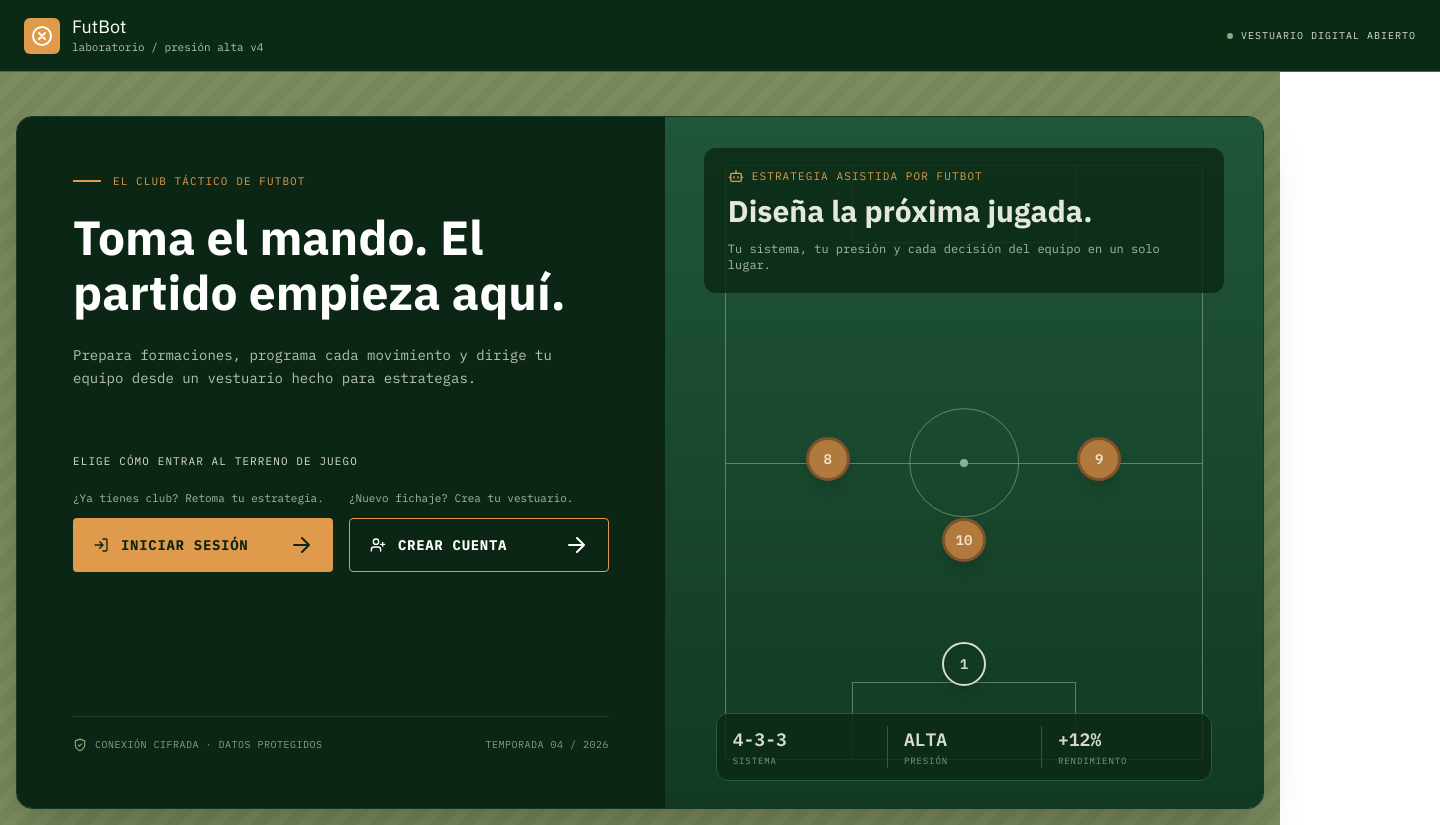
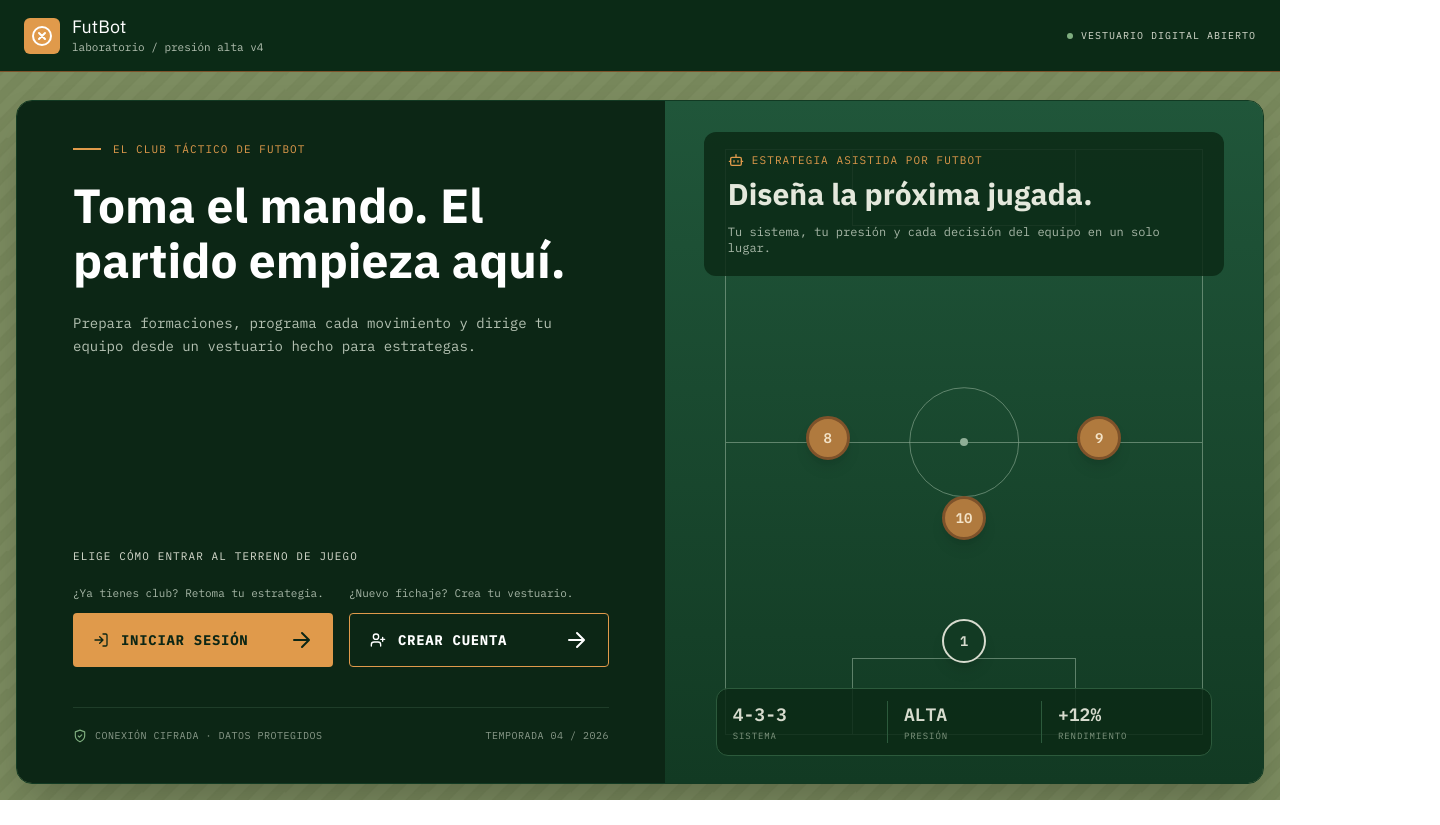
Before and after one commit to IngSoft1-los-transistores/futbot-frontend, a React (Vite) app: page / in a window 1280 px wide. Shown: the whole page, 1440 px wide, since content can reach past the window. After the commit the page ends 800 px from the top, so only its background shows below. Built offline with nearby package versions, Linux system fonts and the light colour scheme; no server answers.

Commit message:
SCRUM-74 ajuste de landing al tamaño de la ventana y alineacion de botones

```diff
--- a/src/App.css
+++ b/src/App.css
@@ -10,7 +10,7 @@ justify-content: space-between;
 align-items: center;
 padding: 0px 24px;
 
-width: 1440px;
+width: 100%;
 height: 72px;
 
 background: #0B2A16;
--- a/src/App.jsx
+++ b/src/App.jsx
@@ -32,11 +32,11 @@ function App() {
   return (
     <BrowserRouter>
       {/* Defino la imagen de fondo */}
-      <div className="bg-[url('/BackFutBot.png')]  bg-cover bg-center bg-no-repeat min-h-screen w-full text-white font-sans">
+      <div className="bg-[url('/BackFutBot.png')]  bg-cover bg-center bg-no-repeat min-h-dvh w-full flex flex-col text-white font-sans">
 
         <Navbar />
 
-        <div className="container mx-auto p-4">
+        <div className="container mx-auto p-4 flex-1 flex flex-col">
           <Routes>
             <Route path="/" element={<LandingPage />} />
             <Route path="/home" element={<Home />} />
--- a/src/components/tactical_board.jsx
+++ b/src/components/tactical_board.jsx
@@ -27,7 +27,7 @@ function TacticalBoard() {
   return (
     <div
       data-testid="tactical-board"
-      className="relative h-full min-h-[560px] bg-gradient-to-b from-[#20563a] to-[#123a23]"
+      className="relative h-full min-h-[480px] bg-gradient-to-b from-[#20563a] to-[#123a23]"
     >
       {/* Pitch lines */}
       <div className={`absolute inset-x-[10%] top-[7%] bottom-[7%] border ${LINE}`}>
--- a/src/pages/landing_page.jsx
+++ b/src/pages/landing_page.jsx
@@ -46,7 +46,7 @@ function ShieldIcon() {
   );
 }
 
-const ENTRY_LINK = 'mt-3 h-[54px] px-5 flex items-center gap-3 rounded font-plex-mono text-sm font-bold tracking-wider uppercase transition-colors';
+const ENTRY_LINK = 'mt-auto h-[54px] px-5 flex items-center gap-3 rounded font-plex-mono text-sm font-bold tracking-wider uppercase transition-colors';
 
 function LandingPage() {
   if (read_session()) {
@@ -54,10 +54,10 @@ function LandingPage() {
   }
 
   return (
-    <div className="mt-7 flex flex-col md:flex-row w-full rounded-2xl overflow-hidden shadow-2xl border border-[#123a23]">
+    <div className="mt-3 flex-1 flex flex-col md:flex-row w-full rounded-2xl overflow-hidden shadow-2xl border border-[#123a23]">
 
       {/* Welcome */}
-      <section className="w-full md:w-[52%] bg-[#0c2615] px-8 md:px-14 py-14 flex flex-col">
+      <section className="w-full md:w-[52%] bg-[#0c2615] px-8 md:px-14 py-10 flex flex-col">
         <p className="flex items-center gap-3 text-[#e09a4b] font-plex-mono text-[11px] tracking-widest uppercase">
           <span className="w-7 border-t-2 border-[#e09a4b]" aria-hidden="true" />
           El club táctico de FutBot
@@ -69,19 +69,19 @@ function LandingPage() {
           Prepara formaciones, programa cada movimiento y dirige tu equipo desde un vestuario hecho para estrategas.
         </p>
 
-        <div className="mt-auto pt-16">
+        <div className="mt-auto pt-8">
           <p className="font-plex-mono text-[11px] tracking-widest uppercase text-[#d8dccf]">
             Elige cómo entrar al terreno de juego
           </p>
           <div className="mt-5 grid grid-cols-1 sm:grid-cols-2 gap-4">
-            <div>
-              <p className="font-plex-mono text-[11px] text-[#a8b8a8]">¿Ya tienes club? Retoma tu estrategia.</p>
+            <div className="flex flex-col">
+              <p className="mb-3 font-plex-mono text-[11px] text-[#a8b8a8]">¿Ya tienes club? Retoma tu estrategia.</p>
               <Link to="/login" className={`${ENTRY_LINK} bg-[#e09a4b] text-[#0c2615] hover:bg-[#eaa95e]`}>
                 <LoginIcon /> Iniciar sesión <ArrowIcon />
               </Link>
             </div>
-            <div>
-              <p className="font-plex-mono text-[11px] text-[#a8b8a8]">¿Nuevo fichaje? Crea tu vestuario.</p>
+            <div className="flex flex-col">
+              <p className="mb-3 font-plex-mono text-[11px] text-[#a8b8a8]">¿Nuevo fichaje? Crea tu vestuario.</p>
               <Link to="/auth/register" className={`${ENTRY_LINK} border border-[#e09a4b] text-white hover:bg-[#e09a4b]/10`}>
                 <UserPlusIcon /> Crear cuenta <ArrowIcon />
               </Link>
@@ -89,7 +89,7 @@ function LandingPage() {
           </div>
         </div>
 
-        <footer className="mt-36 pt-5 border-t border-[#1f3d29] flex justify-between gap-4 font-plex-mono text-[10px] tracking-wider uppercase text-[#8a9a8a]">
+        <footer className="mt-10 pt-5 border-t border-[#1f3d29] flex justify-between gap-4 font-plex-mono text-[10px] tracking-wider uppercase text-[#8a9a8a]">
           <span className="flex items-center gap-2"><ShieldIcon /> Conexión cifrada · Datos protegidos</span>
           <span>Temporada 04 / 2026</span>
         </footer>
```
